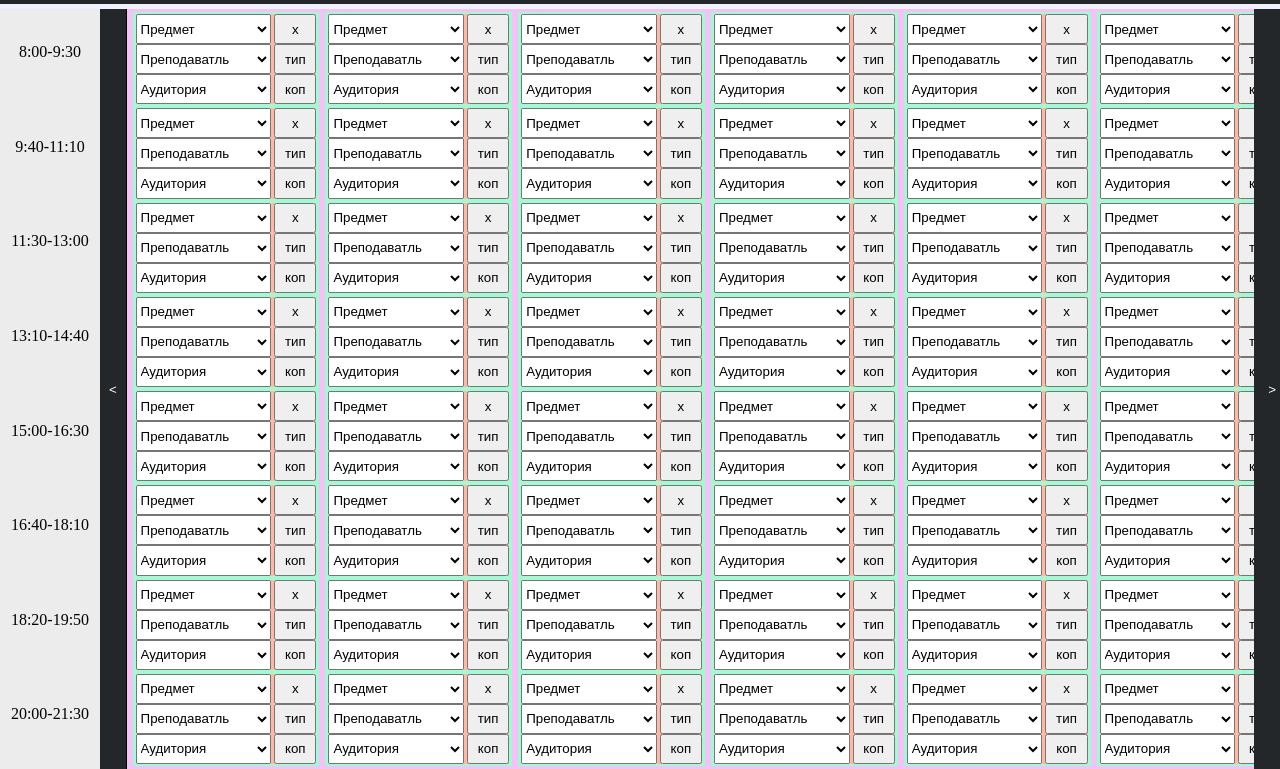
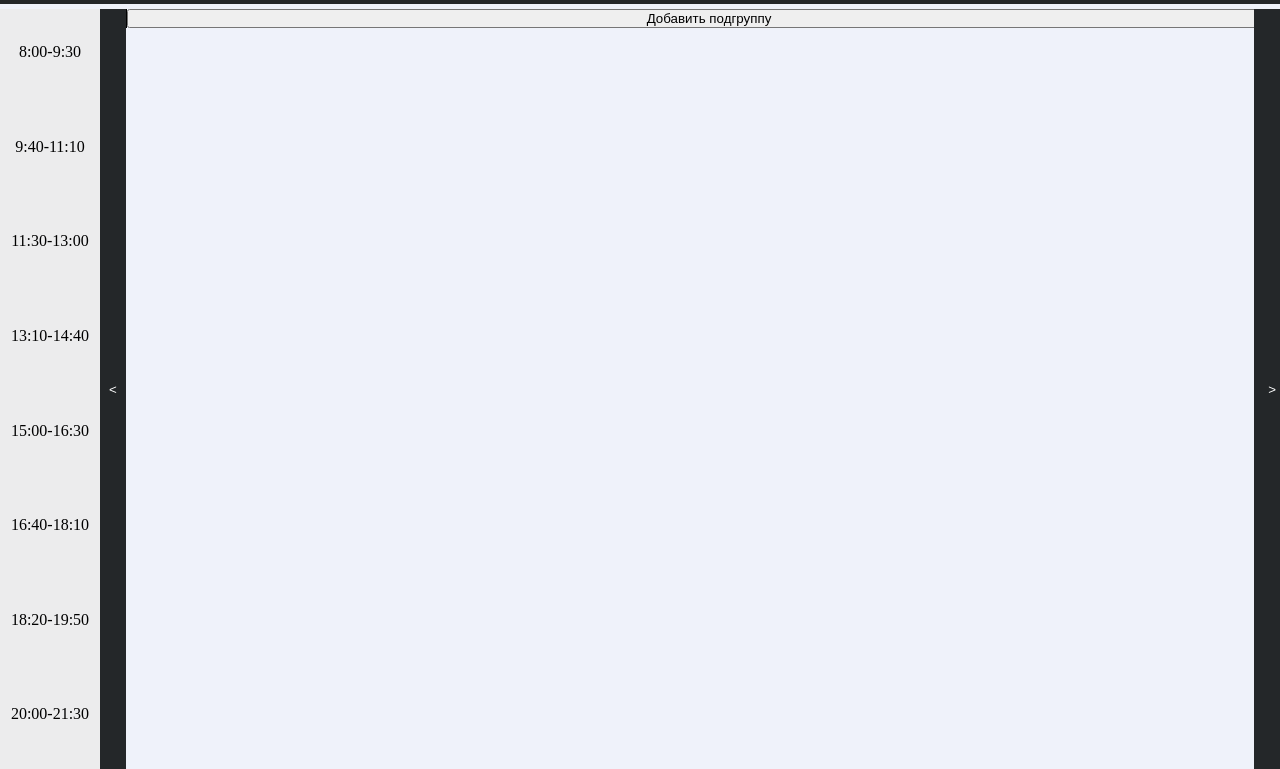
Before and after one commit to daniil170301/timetable, a Flask app: page / in a window 1280 px wide. Shown: the part 34-803 px from the top of the page. Run offline with Flask 2, Linux system fonts and the light colour scheme.

Commit message:
Add_subgroup button

```diff
--- a/timetable/static/css/index.css
+++ b/timetable/static/css/index.css
@@ -123,6 +123,11 @@ input[type=text]:focus, textarea {
   border-right: 1px solid black;
 }
 
+.add_subgroup {
+  width: 91vw;
+  height: 100%;
+}
+
 .switch {
   border: none;
   background-color: #242729;
@@ -153,7 +158,7 @@ input[type=text]:focus, textarea {
 
 .column {
   display: grid;
-  grid-auto-rows: repeat(8, 1fr);
+  grid-template-rows: repeat(8, 1fr);
   background-color: #a1fbd2;
   margin: 3px;
   padding-right: 3px;
--- a/timetable/static/js/index.js
+++ b/timetable/static/js/index.js
@@ -23,9 +23,13 @@ carousel.querySelector('.next').onclick = function() {
   list.style.marginLeft = position + 'vw';
 };
 
-addPairsList($('li:first')); // Для теста сгенерировал на 1 листе
+$('.add_subgroup').click(function () {
+    console.log($(this).parent('li'));
+    $(this).parent('li').before('<li>' + addPairsList(null, true) + '</li>');
+    listElems = carousel.querySelectorAll('li');
+});
 
-function addPairsList($li) {
+function addPairsList($li=null, get=false) {
     let pairs = '',
         lesson = '<select class="lesson">',
         teacher = '<select class="teacher">',
@@ -56,5 +60,8 @@ function addPairsList($li) {
     elements += '<div class="column sat">' + pairs + '</div>';
 
     elements += '</div>';
+
+    if (get) return elements;
+
     $li.append(elements);
 }
--- a/timetable/templates/index.html
+++ b/timetable/templates/index.html
@@ -42,9 +42,9 @@
 
           <div class="subgroups">
             <ul>
-              <li></li> <!-- это одна подгруппа -->
-              <li></li> <!-- условно вторая подгруппа -->
-              <li></li> <!-- и третья -->
+              <li>
+                  <button class="add_subgroup">Добавить подгруппу</button>
+              </li>
             </ul>
           </div>
 
```
